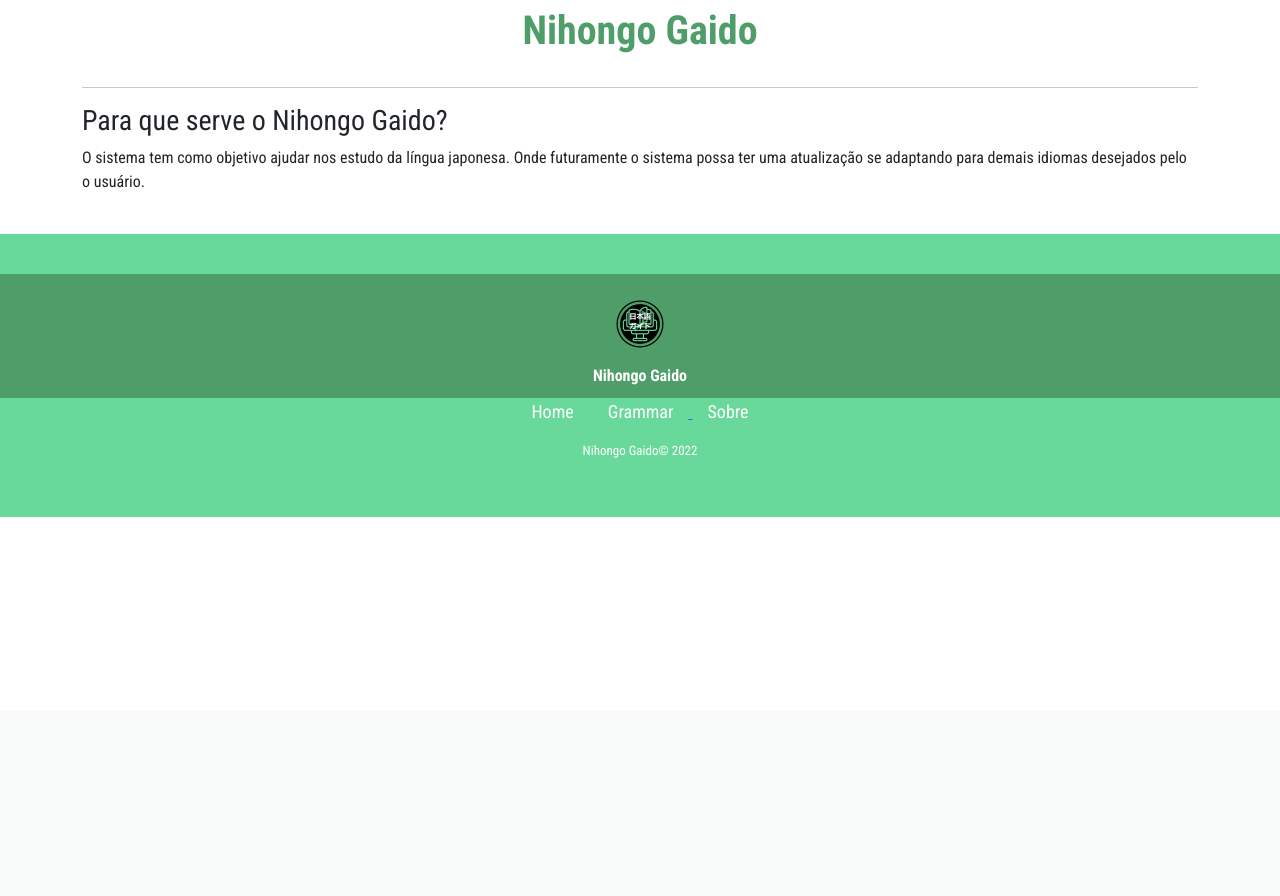
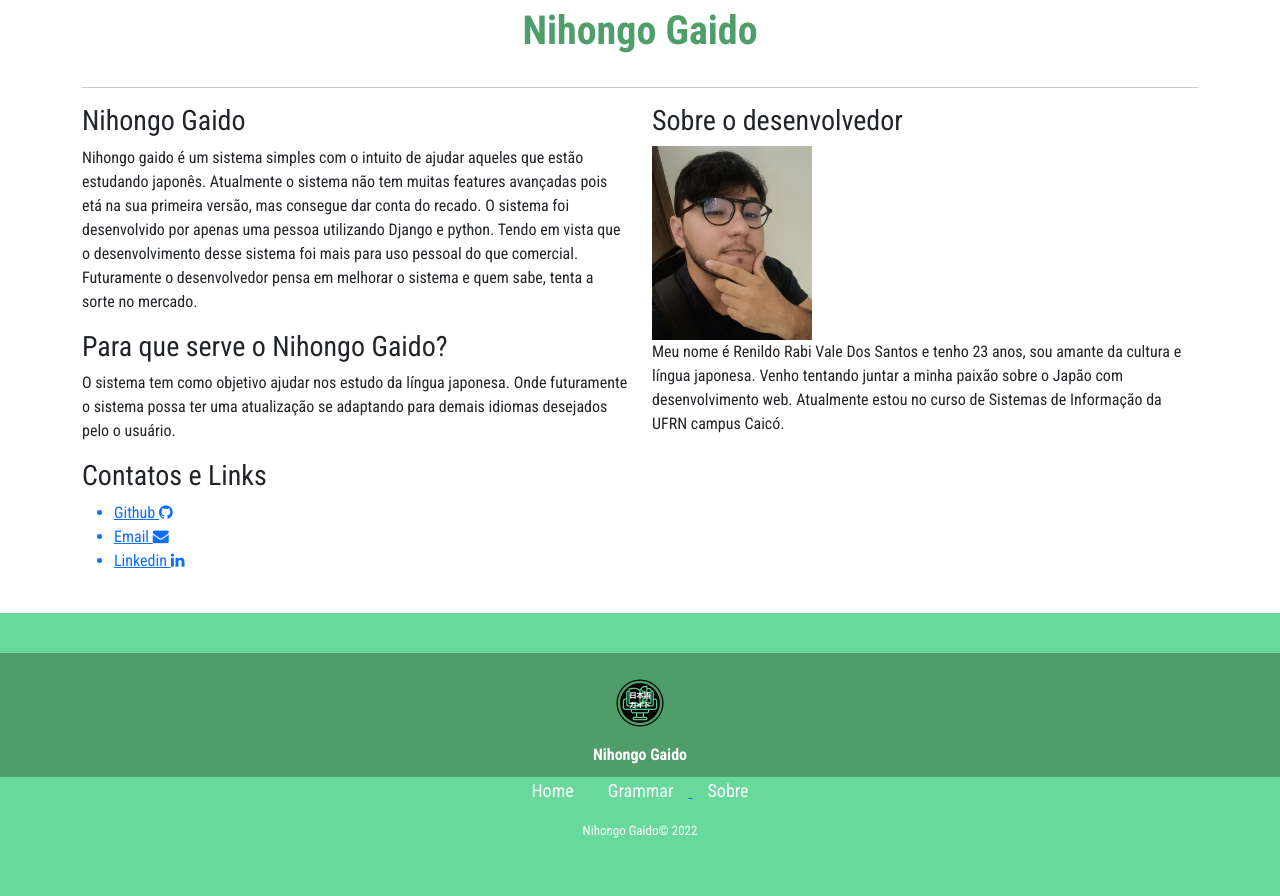
Before and after one commit to Renildo15/Nihongo-Gaido, a Django app: page /sobre/ in a window 1280 px wide. Shown: the part 89-985 px from the top of the page. Before the commit the page ends 606 px from the top, so only its background shows below. Run offline with Django 4.2, Linux system fonts and the light colour scheme; some web fonts are replaced.

Commit message:
Corrigindo bugs - Página sobre #62

```diff
--- a/src/nihongo_pages_app/templates/pages/sobre.html
+++ b/src/nihongo_pages_app/templates/pages/sobre.html
@@ -6,11 +6,47 @@
     <h2 class="text-center p-3">Nihongo Gaido</h2>
     <hr>
     <div class="row">
-        <div>
+        <div class="col-md-6">
+            <h3>Nihongo Gaido</h3>
+            <p>
+                Nihongo gaido é um sistema simples com o intuito de ajudar aqueles que estão estudando japonês. Atualmente o sistema não tem muitas
+                features avançadas pois etá na sua primeira versão, mas consegue dar conta do recado. O sistema foi desenvolvido por apenas uma pessoa utilizando Django e python.
+                Tendo em vista que o desenvolvimento desse sistema foi mais para uso pessoal do que comercial. Futuramente o desenvolvedor pensa
+                em melhorar o sistema e quem sabe, tenta a sorte no mercado.
+
+            </p>
+
             <h3>Para que serve o Nihongo Gaido?</h3>
-            <p>O sistema tem como objetivo ajudar nos estudo da língua japonesa. Onde futuramente o sistema possa
+            <p>
+                O sistema tem como objetivo ajudar nos estudo da língua japonesa. Onde futuramente o sistema possa
                 ter uma atualização se adaptando para demais idiomas desejados pelo o usuário.
             </p>
+        </div>
+
+        <div class="col-md-6">
+            <h3>Sobre o desenvolvedor</h3>
+            <img src={% static 'imgs/WhatsApp_Image_2022-06-14_at_11.27.56.jpeg' %}>
+            <p>
+                Meu nome é Renildo Rabi Vale Dos Santos e tenho 23 anos, sou amante da cultura e língua japonesa. Venho tentando juntar a minha paixão sobre o Japão
+                com desenvolvimento web. Atualmente estou no curso de Sistemas de Informação da UFRN campus Caicó.
+            </p>
+        </div>
+    </div>
+    <div class="row">
+        <div>
+            <h3>Contatos e Links</h3>
+            <ul>
+                <a href="https://github.com/Renildo15" target="_blank">
+                    <li>Github <i class= "fa fa-github"></i> </li>
+                </a>
+                <a href="mailto: renildorabi22@gmail.com?subject=Olá, estou interessado no seu projeto." target="_blank">
+                    <li>Email <i class= "fa fa-envelope"></i></li>
+                </a>
+                <a href="https://www.linkedin.com/in/renildo-rabi-vale-dos-santos-992127201/" target="_blank">
+                    <li>Linkedin <i class= "fa fa-linkedin"></i></li>
+                </a>
+
+            </ul>
         </div>
         <div>
             <img>
```
Also changed, not shown: src/db.sqlite3.
